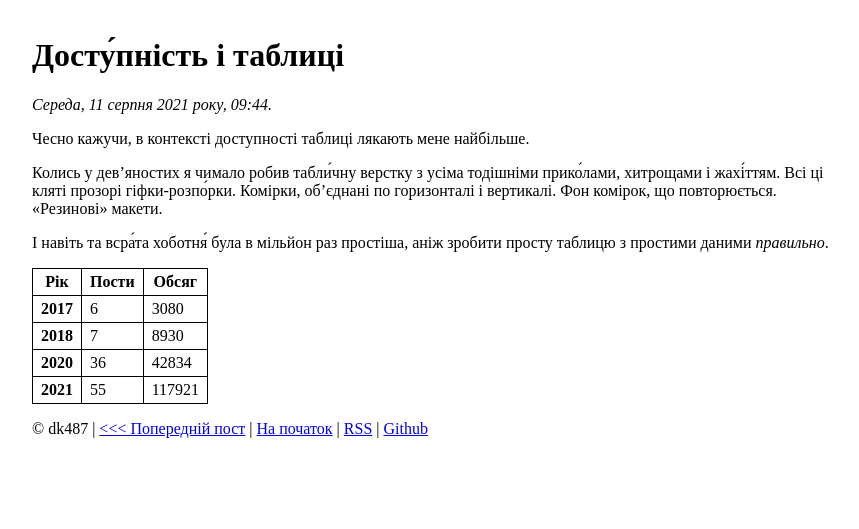
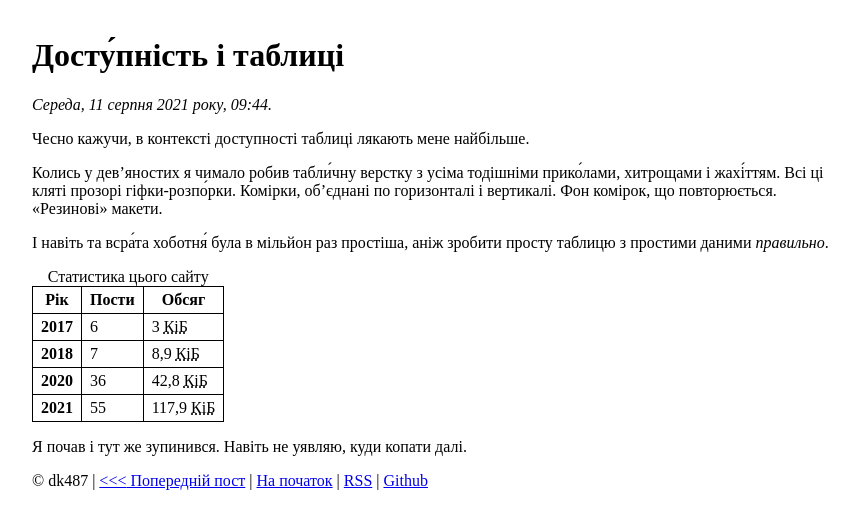
Before and after one commit to dk487/test.de.co.ua, a Jekyll site: the page built from _posts/2021/2021-08-11-accessible-table.md, in a window 1280 px wide. Shown: the top 529 px of the page, without its empty margins (208-1067 px from the left). Built offline with Jekyll 4.4.1, drawn with Linux system fonts in a browser that asks for light colours.

Commit message:
Post update

```diff
--- a/_posts/2021/2021-08-11-accessible-table.md
+++ b/_posts/2021/2021-08-11-accessible-table.md
@@ -10,33 +10,36 @@
 І навіть та всра́та хоботня́ була в мільйон раз простіша, аніж зробити просту таблицю з простими даними _правильно_.
 
 <table>
-  <thead>
+  <caption>Статистика цього сайту</caption>
+  <thead style="position: sticky">
     <tr>
-      <th>Рік</th>
-      <th>Пости</th>
-      <th>Обсяг</th>
+      <th scope="col">Рік</th>
+      <th scope="col">Пости</th>
+      <th scope="col">Обсяг</th>
     </tr>
   </thead>
   <tbody>
     <tr>
-      <th>2017</th>
+      <th scope="row">2017</th>
       <td>6</td>
-      <td>3080</td>
+      <td>3 <abbr title="кібібайти">КіБ</abbr></td>
     </tr>
     <tr>
-      <th>2018</th>
+      <th scope="row">2018</th>
       <td>7</td>
-      <td>8930</td>
+      <td>8,9 <abbr title="кібібайт">КіБ</abbr></td>
     </tr>
     <tr>
-      <th>2020</th>
+      <th scope="row">2020</th>
       <td>36</td>
-      <td>42834</td>
+      <td>42,8 <abbr title="кібібайт">КіБ</abbr></td>
     </tr>
     <tr>
-      <th>2021</th>
+      <th scope="row">2021</th>
       <td>55</td>
-      <td>117921</td>
+      <td>117,9 <abbr title="кібібайт">КіБ</abbr></td>
     </tr>
   </tbody>
 </table>
+
+Я почав і тут же зупинився. Навіть не уявляю, куди копати далі.
```
